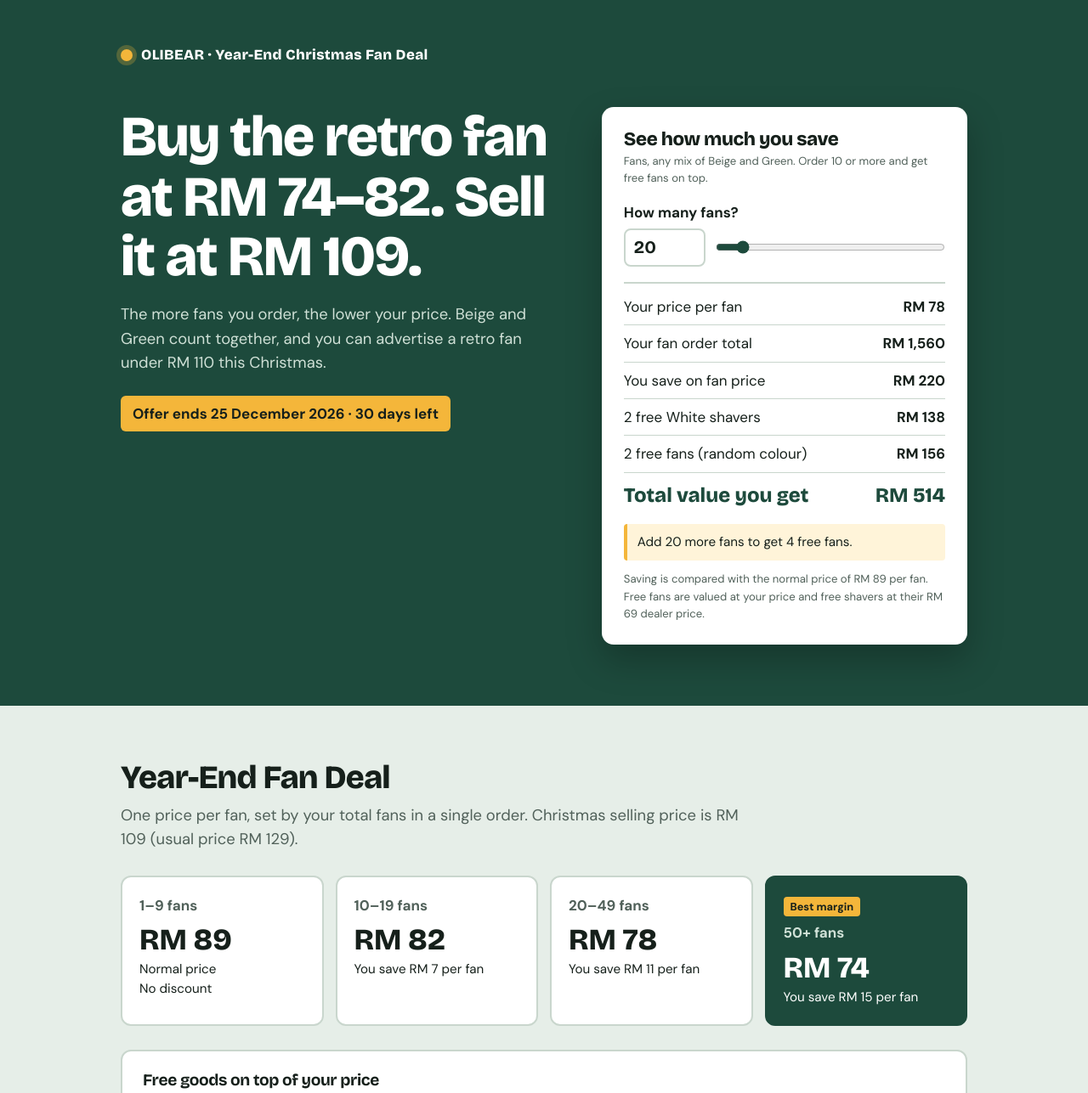
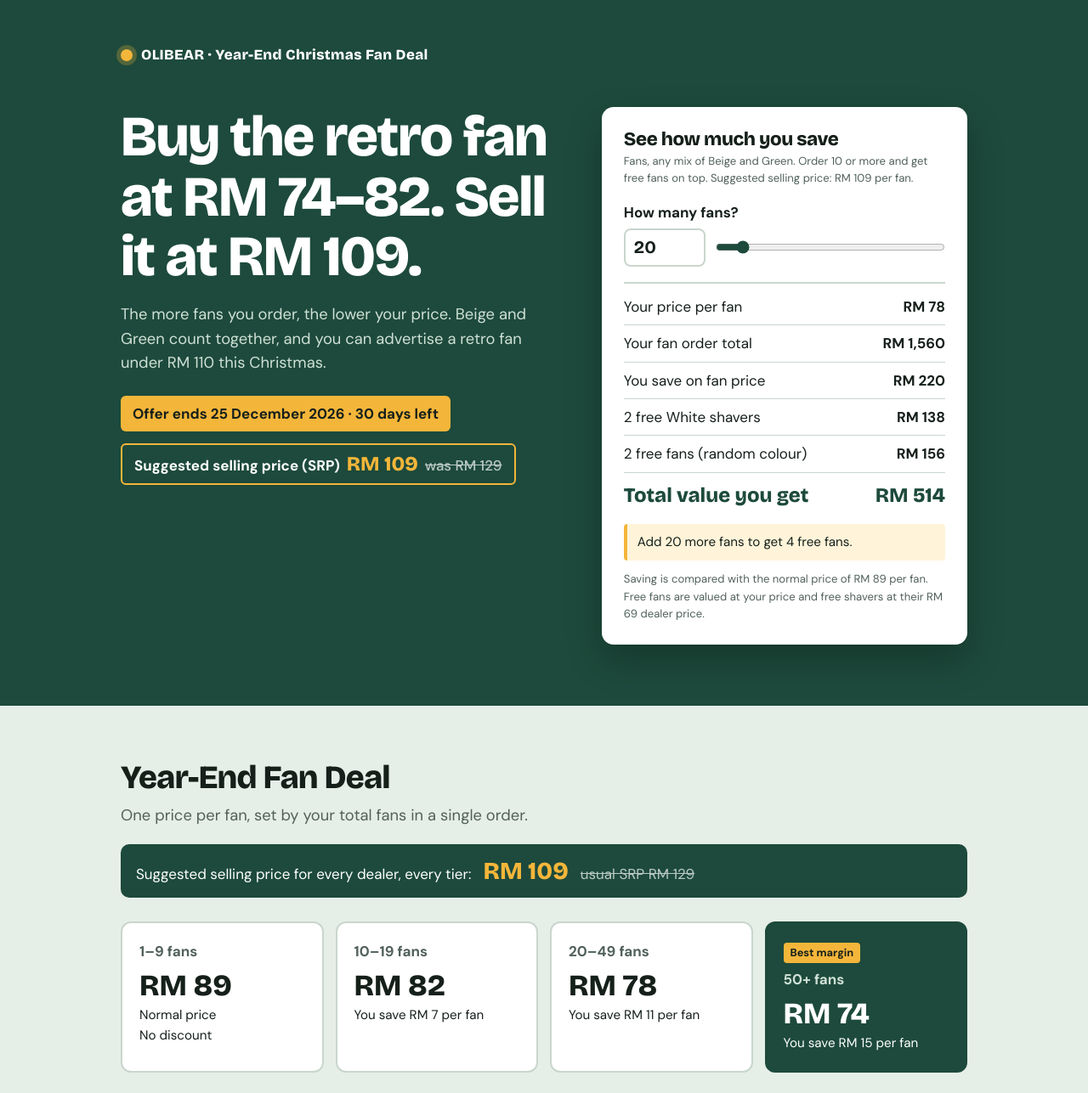
Before and after one commit to jeffng-star/OlibearPromo, a plain HTML site: page index.html in a window 1280 px wide. Shown: the top 1287 px of the page at 85% size. Drawn offline with nearby package versions, Linux system fonts and the light colour scheme.

Commit message:
Add files via upload

```diff
--- a/index.html
+++ b/index.html
@@ -31,6 +31,12 @@ section{padding:64px 0}
 .dot{width:14px;height:14px;border-radius:50%;background:var(--bulb);box-shadow:0 0 0 5px rgba(244,182,58,.25)}
 .hero-grid{display:grid;grid-template-columns:1.1fr .9fr;gap:40px;align-items:start}
 .hero p.lead{color:#CFE0D6;margin-top:18px}
+.srp{display:inline-flex;align-items:baseline;gap:8px;margin:14px 0 0 0;border:2px solid var(--bulb);color:#fff;font-weight:700;padding:8px 14px;border-radius:6px}
+.srp b{font:800 1.5rem var(--head);color:var(--bulb)}
+.srp s{opacity:.7;font-weight:500}
+.srpbar{margin-top:20px;display:flex;flex-wrap:wrap;align-items:baseline;gap:6px 14px;background:var(--pine);color:#fff;border-radius:10px;padding:14px 18px}
+.srpbar b{font:800 1.8rem var(--head);color:var(--bulb)}
+.srpbar s{opacity:.7}
 .deadline{display:inline-block;margin-top:24px;background:var(--bulb);color:var(--ink);font-weight:700;padding:8px 14px;border-radius:6px}
 
 .calc{background:var(--paper);color:var(--ink);border-radius:14px;padding:26px;box-shadow:0 18px 40px rgba(0,0,0,.25)}
@@ -94,12 +100,13 @@ footer{padding:22px 0;font-size:.85rem;color:var(--muted);text-align:center}
       <div>
         <h1>Buy the retro fan at RM 74–82. Sell it at RM 109.</h1>
         <p class="lead">The more fans you order, the lower your price. Beige and Green count together, and you can advertise a retro fan under RM 110 this Christmas.</p>
-        <span class="deadline" id="deadline">Offer ends 25 December 2026</span>
+        <span class="deadline" id="deadline">Offer ends 25 December 2026</span><br>
+        <span class="srp">Suggested selling price (SRP) <b>RM 109</b> <s>was RM 129</s></span>
       </div>
 
       <div class="calc" aria-labelledby="calc-title">
         <h2 id="calc-title">See how much you save</h2>
-        <p class="fine" style="margin-top:0">Fans, any mix of Beige and Green. Order 10 or more and get free fans on top.</p>
+        <p class="fine" style="margin-top:0">Fans, any mix of Beige and Green. Order 10 or more and get free fans on top. Suggested selling price: RM 109 per fan.</p>
         <label for="qty">How many fans?</label>
         <div class="qty-row">
           <input id="qty" type="number" min="1" max="500" value="20" inputmode="numeric">
@@ -124,7 +131,8 @@ footer{padding:22px 0;font-size:.85rem;color:var(--muted);text-align:center}
 <section>
   <div class="wrap">
     <h2>Year-End Fan Deal</h2>
-    <p class="lead">One price per fan, set by your total fans in a single order. Christmas selling price is RM 109 (usual price RM 129).</p>
+    <p class="lead">One price per fan, set by your total fans in a single order.</p>
+    <div class="srpbar"><span>Suggested selling price for every dealer, every tier:</span><b>RM 109</b><s>usual SRP RM 129</s></div>
     <div class="tiers">
       <div class="tier"><div class="range">1–9 fans</div><div class="price">RM 89</div><div class="earn">Normal price<br>No discount</div></div>
       <div class="tier"><div class="range">10–19 fans</div><div class="price">RM 82</div><div class="earn">You save RM 7 per fan</div></div>
@@ -160,7 +168,7 @@ footer{padding:22px 0;font-size:.85rem;color:var(--muted);text-align:center}
         <table>
           <thead><tr><th>Fans sold</th><th class="num">Rebate per fan</th><th class="num">Your cost becomes</th></tr></thead>
           <tbody>
-            <tr><td>1–9</td><td class="num">None</td><td class="num">RM 89</td></tr>
+            <tr><td>1–9</td><td class="num"><strong>RM 4</strong></td><td class="num">RM 85</td></tr>
             <tr><td>10–19</td><td class="num"><strong>RM 7</strong></td><td class="num">RM 82</td></tr>
             <tr><td>20–49</td><td class="num"><strong>RM 11</strong></td><td class="num">RM 78</td></tr>
             <tr><td>50+</td><td class="num"><strong>RM 15</strong></td><td class="num">RM 74</td></tr>
@@ -188,7 +196,7 @@ footer{padding:22px 0;font-size:.85rem;color:var(--muted);text-align:center}
         <li>Covers fans bought from us <strong>before the campaign started</strong>, up to the stock you hold on the campaign start date. Send us your count on day one. Fans bought under the Year-End Fan Deal already carry the promo price.</li>
         <li>Once you reach a tier, the rebate applies to <strong>every</strong> eligible fan you sold in the campaign, not just the extra ones.</li>
         <li>Sell at RM 109 or lower. Fans sold above RM 109 do not qualify.</li>
-        <li>Send one claim with proof of sale after the campaign closes. We issue one credit note per dealer.</li>
+        <li>Send one claim with proof of sale after the campaign closes. We issue one credit note per dealer. Rebates under RM 50 are settled by deducting them from your next invoice.</li>
       </ul>
     </div>
   </div>
@@ -263,14 +271,14 @@ range.addEventListener("input", () => { qty.value = range.value; calc(range.valu
 calc(qty.value);
 
 // rebate calculator
-const fanReb = q => q>=50?15 : q>=20?11 : q>=10?7 : 0;
+const fanReb = q => q>=50?15 : q>=20?11 : q>=10?7 : q>=1?4 : 0;
 function rebate(){
   const f = Math.max(0, parseInt(document.getElementById("rbFans").value)||0);
   const r = fanReb(f);
   document.getElementById("rbPer").textContent = r ? rm(r) : "None";
   document.getElementById("rbMargin").textContent = rm(89-r);
   document.getElementById("rbTotal").textContent = rm(f*r);
-  const nf = [[10,7],[20,11],[50,15]].find(t=>t[0]>f);
+  const nf = [[1,4],[10,7],[20,11],[50,15]].find(t=>t[0]>f);
   document.getElementById("rbNudge").textContent = nf
     ? "Sell " + (nf[0]-f) + " more fan" + ((nf[0]-f)>1?"s":"") + " to lift your rebate to RM " + nf[1] + " per fan."
     : "You are on the top rebate of RM 15 per fan.";
```
